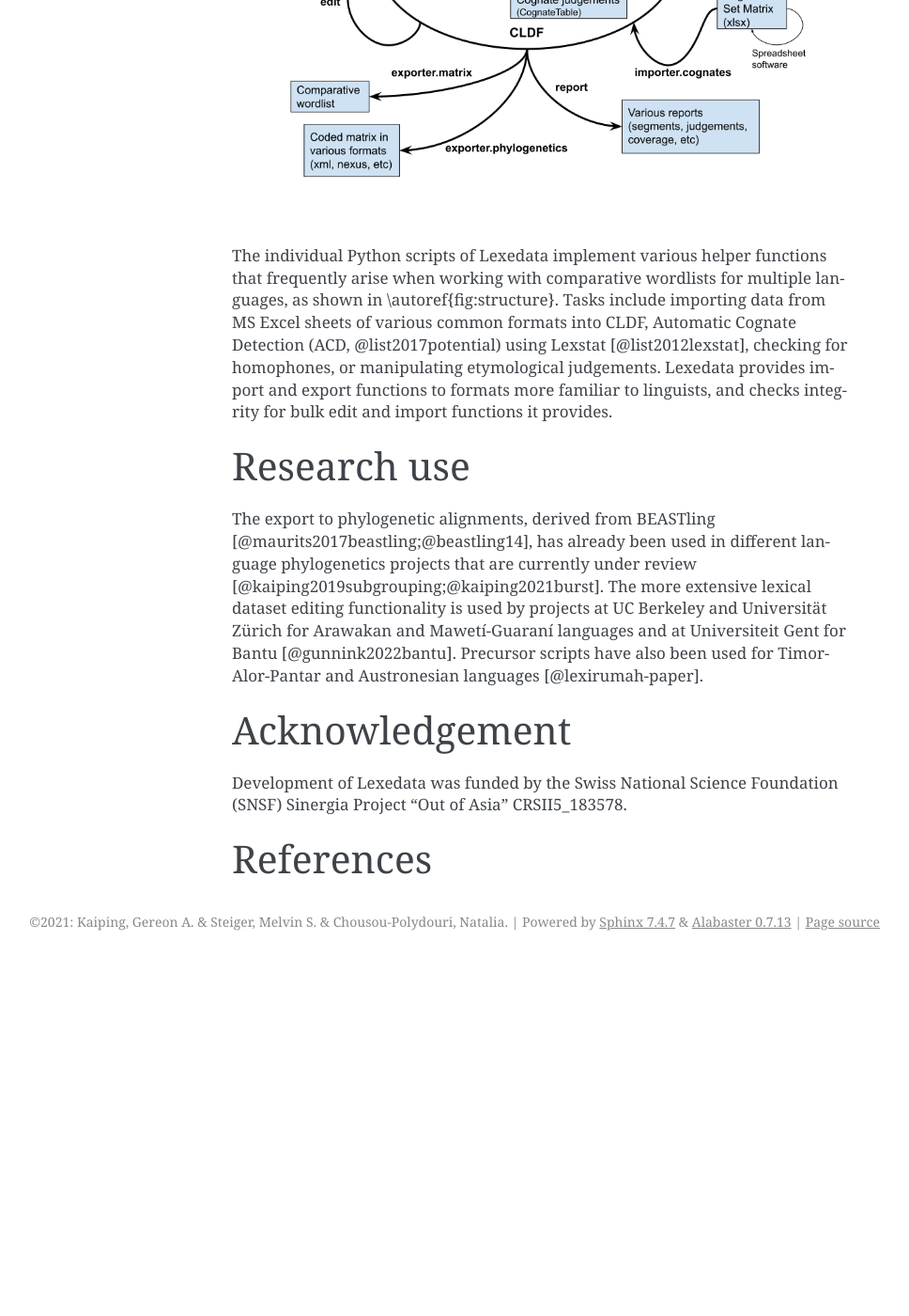
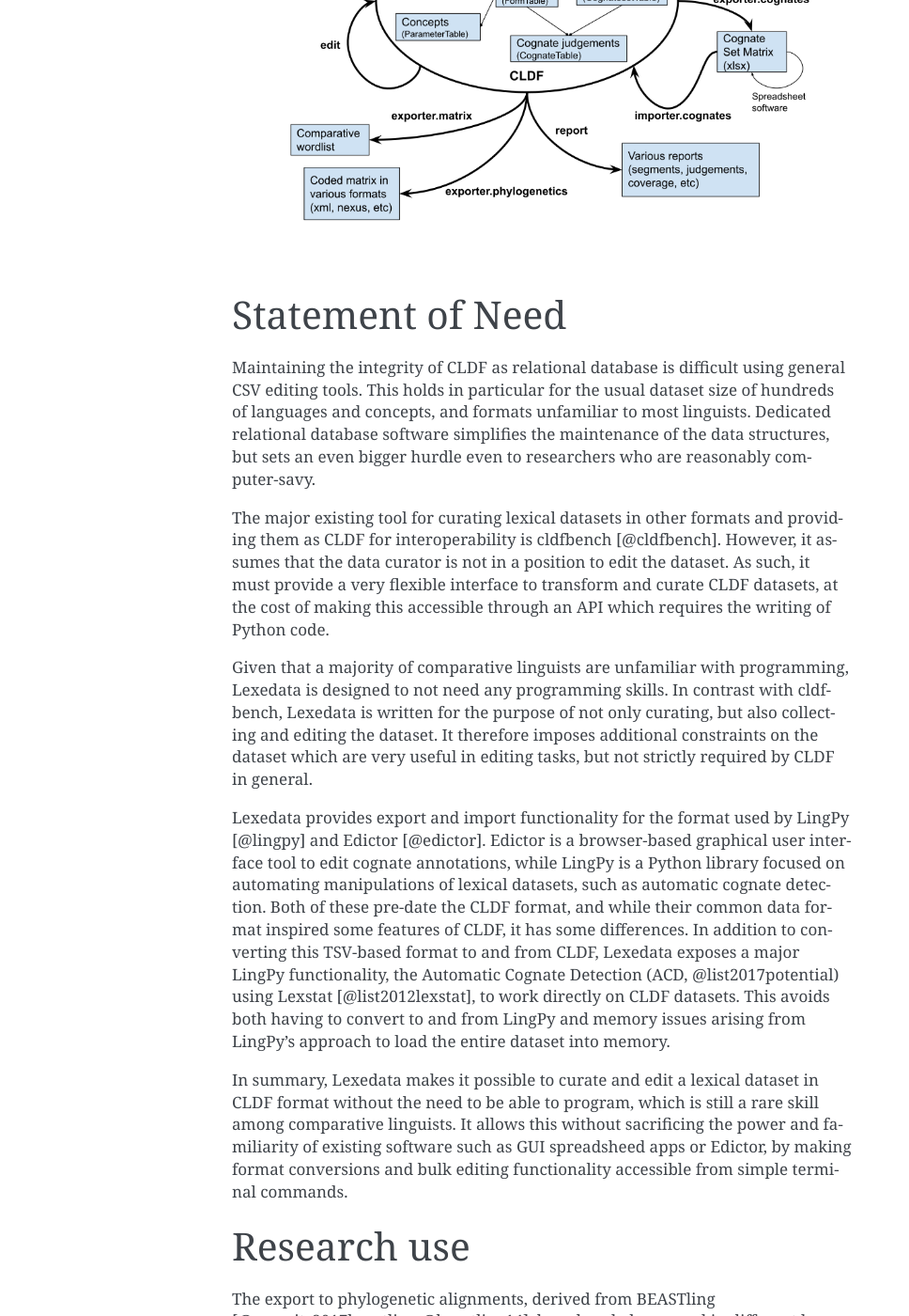
Before and after one commit to lexedata/lexedata, a Sphinx documentation site: the page built from docs/paper.md, in a window 1280 px wide and 1400 px high, scrolled down 844 px. Shown: the whole window at 94% size, without its empty margins (173-1141 px from the left). Built offline with Sphinx 7.4.7, drawn with Linux system fonts in a browser that asks for light colours; before the commit the page ends 1864 px from its top, so only the background shows below that; some of the changed text lies outside the part shown.

Commit message:
Expand statement of need
Adresses #310

```diff
--- a/docs/paper.md
+++ b/docs/paper.md
@@ -41,21 +41,59 @@
 comma-separated value (CSV) files that get their semantics from a metadata file
 in JSON format.
 
+
+Implemented in Python as a set of command line tools, Lexedata provides various
+helper functions that frequently arise when working with comparative wordlists
+for multiple languages, as shown in \autoref{fig:structure}. These include
+import and export functions to formats more familiar to linguists, and integrity
+checks for bulk edit and import functionality it provides. For example, there
+are scripts for importing data from MS Excel sheets of various common formats
+into CLDF, checking for homophones, manipulating etymological
+judgements, or exporting datasets for use in phylogenetic software.
+
+![Overview over the functionality in Lexedata.\label{fig:structure}](structure.png)
+
 # Statement of Need
+
 Maintaining the integrity of CLDF as relational database is difficult using
 general CSV editing tools. This holds in particular for the usual dataset size
 of hundreds of languages and concepts, and formats unfamiliar to most linguists.
+Dedicated relational database software simplifies the maintenance of the data
+structures, but sets an even bigger hurdle even to researchers who are
+reasonably computer-savy.
 
-![Overview over the functionality in Lexedata.\label{fig:structure}](structure.png)
+The major existing tool for curating lexical datasets in other formats and
+providing them as CLDF for interoperability is cldfbench [@cldfbench]. However,
+it assumes that the data curator is not in a position to edit the dataset. As
+such, it must provide a very flexible interface to transform and curate CLDF
+datasets, at the cost of making this accessible through an API which requires
+the writing of Python code.
 
-The individual Python scripts of Lexedata implement various helper functions
-that frequently arise when working with comparative wordlists for multiple
-languages, as shown in \autoref{fig:structure}. Tasks include importing data
-from MS Excel sheets of various common formats into CLDF, Automatic Cognate
-Detection (ACD, @list2017potential) using Lexstat [@list2012lexstat], checking
-for homophones, or manipulating etymological judgements. Lexedata provides
-import and export functions to formats more familiar to linguists, and checks
-integrity for bulk edit and import functions it provides.
+Given that a majority of comparative linguists are unfamiliar with programming,
+Lexedata is designed to not need any programming skills. In contrast with
+cldfbench, Lexedata is written for the purpose of not only curating, but also
+collecting and editing the dataset. It therefore imposes additional constraints
+on the dataset which are very useful in editing tasks, but not strictly required
+by CLDF in general.
+
+Lexedata provides export and import functionality for the format used by LingPy
+[@lingpy] and Edictor [@edictor]. Edictor is a browser-based graphical user
+interface tool to edit cognate annotations, while LingPy is a Python library
+focused on automating manipulations of lexical datasets, such as automatic
+cognate detection. Both of these pre-date the CLDF format, and while their
+common data format inspired some features of CLDF, it has some differences. In
+addition to converting this TSV-based format to and from CLDF, Lexedata exposes
+a major LingPy functionality, the Automatic Cognate Detection (ACD,
+@list2017potential) using Lexstat [@list2012lexstat], to work directly on CLDF
+datasets. This avoids both having to convert to and from LingPy and memory
+issues arising from LingPy's approach to load the entire dataset into memory.
+
+In summary, Lexedata makes it possible to curate and edit a lexical dataset in
+CLDF format without the need to be able to program, which is still a rare skill
+among comparative linguists. It allows this without sacrificing the power and
+familiarity of existing software such as GUI spreadsheed apps or Edictor, by
+making format conversions and bulk editing functionality accessible from simple
+terminal commands.
 
 # Research use
 The export to phylogenetic alignments, derived from BEASTling
```
Also changed, not shown: other parts of docs/paper.md (+1 -1 lines).
